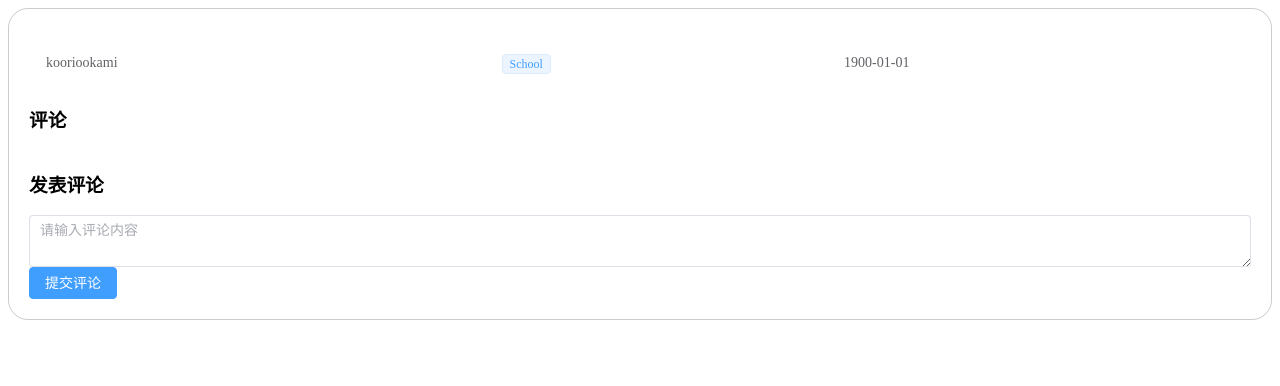
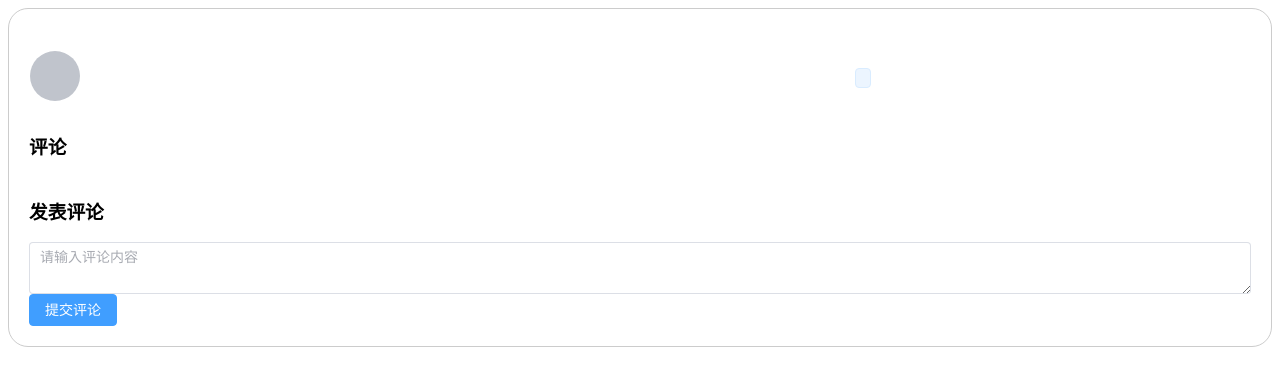
Before and after one commit to Taz-dingo/HHUC-campus-tour, a Vue app: page /test in a window 1280 px wide. Shown: the top 386 px of the page. Built offline with nearby package versions, Linux system fonts and the light colour scheme.

Commit message:
article(store)添加article属性，在此基础上对ArticleDetail组件添加了头像、名称、用户名等信息；清理了一些过时的变量

```diff
--- a/src/components/ScrollList.vue
+++ b/src/components/ScrollList.vue
@@ -3,33 +3,33 @@
         >
     </el-button>
 
-    <el-drawer v-model="drawer" title="I'm outer Drawer" size="20%" :modal="false" :close-on-click-modal="false"
+    <el-drawer v-model="drawer" title="I'm outer Drawer" size="25%" :modal="false" :close-on-click-modal="false"
         modal-class="modal" direction="ltr">
+
         <!-- 如果选中了建筑 -->
         <div class="main_container" v-if="objName !== '' && !isDetail">
             <h1 class="drawer_title">{{ objName }}</h1>
-            <div class="infinite-list" v-show="!isDetail" v-infinite-scroll="load" infinite-scroll-distance="10"
-                :infinite-scroll-disabled="disabled" style="overflow: auto">
+            <div class="infinite-list" v-show="!isDetail" v-infinite-scroll="load" infinite-scroll-distance="30"
+                :infinite-scroll-disabled="disabled" infinite-scroll-immediate="false" style="overflow: auto">
 
                 <div class="post_list">
                     <div v-for="post in posts" :key="posts.articleId">
-                        <SinglePost @click-child="clickEven" :post="post" ref="postRef"></SinglePost>
+                        <SinglePost @click-child="clickEven" :post="post"></SinglePost>
                     </div>
                 </div>
             </div>
         </div>
 
         <!-- 如果没有选中建筑 -->
-        <div v-if="objName === ''">
+        <div v-if="objName === '' && !isDetail">
             <P>没有啦</P>
         </div>
 
-
+        <!-- 如果选中了文章 -->
         <div class="article" v-show="isDetail">
             <ArticleDetail ref="articleRef"></ArticleDetail>
-            <button @click="goBack">返回</button>+
+            <button @click="goBack">返回</button>
         </div>
-
 
     </el-drawer>
 </template>
@@ -59,20 +59,14 @@ const DEFAULT_PAGE_SIZE = 10;
 var pageSize = DEFAULT_PAGE_SIZE;
 // console.log('name in ScrollList:' + name.value);
 const isDetail = ref(false);
-var postName = ref();
-const postRef = ref();
 const articleRef = ref();
 
 // 文章概览点击事件 -> 详细文章
 const clickEven = (val: { content: string }) => {
     isDetail.value = true;
     try {
-
         articleRef.value.fetchArticle(val);
         articleRef.value.fetchComments(val);
-        postName.value = val;
-
-        console.log('postName in ScrollList: ' + postName.value);
     } catch (e) {
         console.log(e);
     }
@@ -147,7 +141,7 @@ watch(
 }
 
 .infinite-list {
-    width: 400px;
+    width: auto;
     height: 95%;
     padding: 0;
     margin: 0;
--- a/src/components/SinglePost.vue
+++ b/src/components/SinglePost.vue
@@ -2,10 +2,10 @@
   <div class="post">
     <h3 @click="clickChild">{{ post?.title }}</h3>
     <p>{{ post?.summary }}</p>
+
     <div class="footer">
       <span>{{ post?.creatorName }}</span>
       <span class="tag">{{ post?.tagOne }}</span>
-
       <div>
         <el-icon>
           <Clock />
@@ -17,10 +17,11 @@
 </template>
 
 <script lang="ts" setup>
+
 const emit = defineEmits(['clickChild']);
 
-const clickChild = () =>{
-  emit('clickChild',props.post?.articleId);
+const clickChild = () => {
+  emit('clickChild', props.post?.articleId);
   console.log(props.post?.articleId);
 }
 
@@ -35,6 +36,7 @@ const props = defineProps({
 <style>
 .footer {
   display: flex;
+  align-content: space-between;
 }
 
 .footer>div {
@@ -55,4 +57,5 @@ const props = defineProps({
   color: black;
   margin-bottom: 10px;
   max-width: 400px;
-}</style>
+}
+</style>
--- a/src/components/article/ArticleDetail.vue
+++ b/src/components/article/ArticleDetail.vue
@@ -1,33 +1,66 @@
 <template>
-    <div class="articleContainer">
+    <div class="article-container">
         <div class="article">
 
-            <div>
-                <h1>{{ article.title }}</h1>
-                <p class="articleText">{{ article.content }}</p>
+            <div class="article_container">
+                <!-- <div class="info_container">
+                    <el-avatar :size=50 />
+                    <p>{{ article.creatorName }}</p>
+                </div> -->
+                <div>
+                    <h1>{{ article.title }}</h1>
+                    <p class="article-text">{{ article.content }}</p>
+                </div>
             </div>
 
-            <el-descriptions>
-                <div clas="footer">
-                    <el-descriptions-item label="">kooriookami</el-descriptions-item>
+            <el-descriptions column="3">
+                <div>
+                    <el-descriptions-item>
+                        <div
+                            style="display: grid;grid-template-columns: 1fr 1fr;align-items: center;justify-content: center;">
+                            <el-avatar :size="avatarSizes[0]" />
+                            {{ article.creatorName }}
+                        </div>
+                    </el-descriptions-item>
                     <el-descriptions-item label="">
-                        <el-tag size="small">School</el-tag>
+                        <el-tag size="small">
+                            {{ article.tagOne }}
+                        </el-tag>
                     </el-descriptions-item>
-                    <el-descriptions-item label="">1900-01-01 </el-descriptions-item>
+                    <el-descriptions-item label="">
+                        {{ article.createTime }}
+                    </el-descriptions-item>
                 </div>
             </el-descriptions>
+        </div>
 
-        </div>
-        <div class="commentArea">
+        <div class="comment_area">
             <h3>评论</h3>
             <div v-infinite-scroll="fetchComments" infinite-scroll-distance="10" infinite-scroll-delay="200"
                 class="infinite-list" style="overflow: auto">
                 <el-scrollbar>
-                    <div class="comment" v-for="comment in comments" :key="comment.commentId">
-                        <p class="commentText">{{ comment.content }}</p>
-                        <button class="replyButton" @click="clickReply">回复</button>
-                        <div class="reply" v-for="reply in comment.reply" :key="reply.commentId">
-                            <p class="replyText">{{ reply.content }}</p>
+                    <div class="comments" v-for="comment in comments" :key="comment.commentId">
+                        <div class="comment_container">
+                            <el-avatar :size="avatarSizes[1]" />
+                            <div>
+                                <p class="comment_user_name" style="align-content: start;justify-content: start;">
+                                    {{ comment.creatorName }}
+                                </p>
+                                <p class="comment_text" style="align-content: start;justify-content: start;">
+                                    {{ comment.content }}
+                                </p>
+                            </div>
+                        </div>
+                        <button class="reply_button" @click="clickReply">
+                            回复
+                        </button>
+
+                        <div class="reply_container" v-for="reply in comment.reply" :key="reply.commentId">
+                            <el-avatar :size="avatarSizes[2]" />
+                            <div>
+                                <p class="reply_user_name">{{ reply.creatorName }}</p>
+                                <p class="reply_text">{{ reply.content }}</p>
+                            </div>
                         </div>
                     </div>
                 </el-scrollbar>
@@ -50,14 +83,17 @@ import { getDetailArticle } from "@/api/article"
 import { getArticleComment } from "@/api/article"
 import { useStore } from 'vuex'
 
+const avatarSizes: Array<number> = [50, 40, 35];  // 分别是文章、回复、评论里的头像size
+
+
 const store = useStore();
 const comments = computed(() => {
     return store.getters['article/getComments']
 })
 
-
-const id = ref();
-const article = ref({});
+const article = computed(() => {
+    return store.getters['article/getArticle'];
+})
 
 // 文章评论
 const articleComments = ref([]);
@@ -80,7 +116,7 @@ const fetchArticle = async (id: any) => {
     await getDetailArticle({
         articleId: id
     }).then((response) => {
-        article.value = response.data.data;
+        store.dispatch('article/updateArticle', response.data.data);
     });
 }
 
@@ -142,8 +178,15 @@ defineExpose({ fetchArticle, fetchComments });
 
 </script>
 
-<style scoped>
-.comment {
+<style >
+.comment_container {
+    display: grid;
+    grid-template-columns: 50px auto;
+    align-items: center;
+    word-wrap: break-word;
+}
+
+.comments {
     border-bottom: 1px solid #eee;
     padding: 10px 0;
 }
@@ -152,26 +195,31 @@ defineExpose({ fetchArticle, fetchComments });
     margin-bottom: 20px;
 }
 
-.replyButton {
+.reply_button {
     color: #79bbff;
     font-weight: bold;
     background-color: transparent;
     border: none;
 }
 
-.reply {
-    text-indent: 2em;
+.reply_container {
+    display: grid;
+    grid-template-columns: 45px auto;
+    align-items: center;
+    word-wrap: break-word;
+
+    /* 缩进 */
+    margin-left: 30px;
 }
 
-
-.articleContainer {
+.article-container {
     /* width: 19%; */
     border: 1px solid #ccc !important;
     border-radius: 20px;
     padding: 20px;
 }
 
-.articleText {
+.article-text {
     text-indent: 2em;
 }
 
--- a/src/store/modules/article.ts
+++ b/src/store/modules/article.ts
@@ -2,14 +2,18 @@ const article = {
     namespaced: true,
 
     state: () => ({
-        posts: [],  // 文章概览
+        posts: [],  // 文章概览列表
         articleId: '', // 文章id
-        comments: [],    //文章评论
-        replies: []    //评论回复
+        article: {}, // 文章对象
+        comments: [],    // 文章评论集
+        replies: []    // 评论回复集（暂时没有用到，为了方便展示塞到comments里了）
 
     }),
     // 理解为过滤器、计算属性
     getters: {
+        getArticleId(state) {
+            return state.articleId;
+        },
         getPosts(state) {
             return state.posts;
         },
@@ -18,10 +22,16 @@ const article = {
         },
         getReplies(state) {
             return state.replies;
+        },
+        getArticle(state) {
+            return state.article;
         }
     },
     // 同步修改
     mutations: {
+        setArticleId(state, articleId) {
+            state.articleId = articleId;
+        },
         setPosts(state, posts) {
             state.posts = posts;
         },
@@ -30,10 +40,16 @@ const article = {
         },
         setReplies(state, replies) {
             state.replies = replies;
+        },
+        setArticle(state, article) {
+            state.article = article;
         }
     },
     // 提交mutation，可以异步操作
     actions: {
+        updateArticleId({ commit }, articleId) {
+            commit('setArticleId', articleId)
+        },
         updatePosts({ commit }, posts) {
             commit('setPosts', posts);
         },
@@ -42,6 +58,9 @@ const article = {
         },
         updateReplies({ commit }, replies) {
             commit('setReplies', replies);
+        },
+        updateArticle({ commit }, article) {
+            commit('setArticle', article);
         }
     }
 }
```
